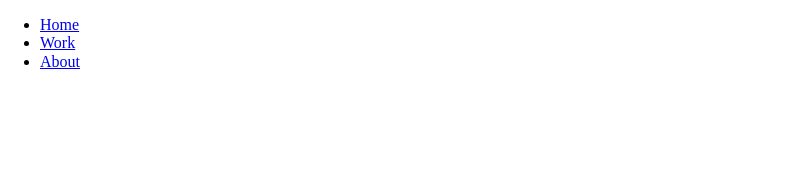
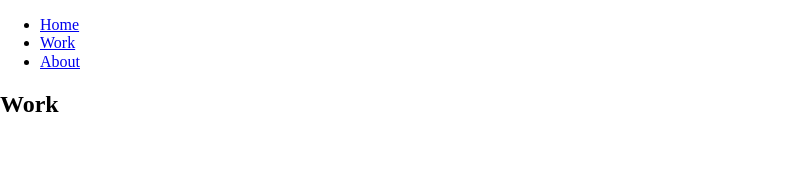
Before and after one commit to simonsinclair/simonsinclair-com, a Next.js app: page / in a window 1280 px wide. Shown: the top 181 px of the page, without its empty margins (0-802 px from the left). Built offline with nearby package versions, Linux system fonts and the light colour scheme.

Commit message:
Update index.jsx

```diff
--- a/src/pages/index.jsx
+++ b/src/pages/index.jsx
@@ -6,6 +6,7 @@ const Index = () => (
     description="Simon Sinclair is a multidisciplinary UX Designer living in London, UK."
   >
     <h1 className="logotype">Simon Sinclair</h1>
+    <h2 id="work">Work</h2>
     <style jsx>
       {`
         .logotype {
```
